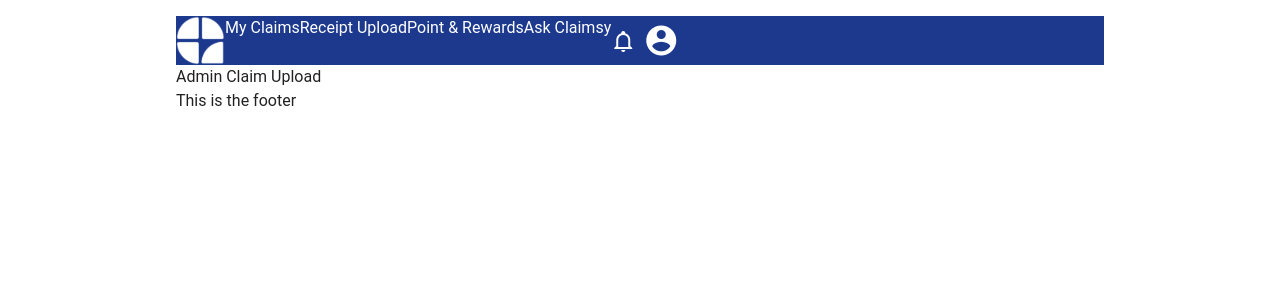
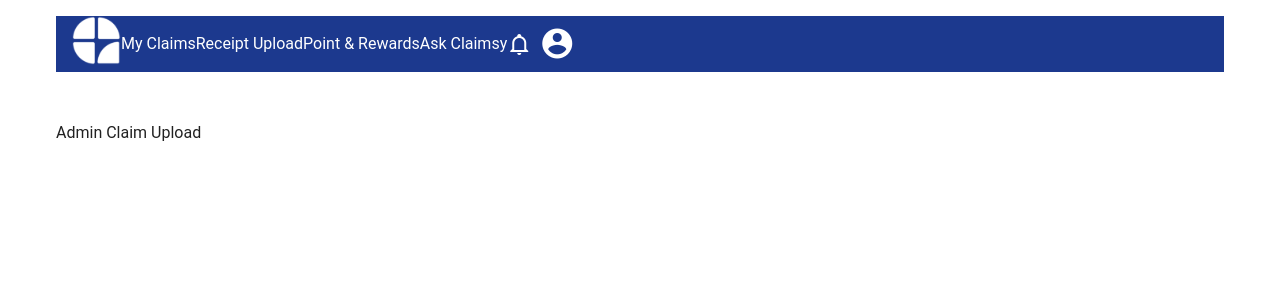
Before and after one commit to leongjs98/claimsy, a Vue app: page /admin/claim/upload in a window 1280 px wide. Shown: the top 300 px of the page. Built offline with nearby package versions, Linux system fonts and the light colour scheme.

Commit message:
basic navbar and sticky chat button

```diff
--- a/src/components.d.ts
+++ b/src/components.d.ts
@@ -9,6 +9,7 @@ export {}
 declare module 'vue' {
   export interface GlobalComponents {
     AppFooter: typeof import('./components/AppFooter.vue')['default']
+    Chatbot: typeof import('./components/chatbot.vue')['default']
     Navbar: typeof import('./components/navbar.vue')['default']
     RouterLink: typeof import('vue-router')['RouterLink']
     RouterView: typeof import('vue-router')['RouterView']
--- /dev/null
+++ b/src/components/chatbot.vue
@@ -0,0 +1,9 @@
+<template>
+  <div
+    class="fixed right-0 bottom-8 left-0 mx-auto flex w-full max-w-6xl justify-end"
+  >
+    <button class="z-50 rounded-full bg-blue-900 p-4">
+      <img class="w-10" src="/logo.svg" alt="Claimsy Logo" />
+    </button>
+  </div>
+</template>
--- a/src/components/navbar.vue
+++ b/src/components/navbar.vue
@@ -1,19 +1,27 @@
 <template>
-  <div>
-    <header class="bg-blue-900 text-white p-4">
+  <div class="mx-auto w-full max-w-6xl">
+    <header
+      class="rounded-2xl bg-blue-900 px-4 text-white shadow-xl/30 shadow-blue-900"
+    >
       <div class="flex justify-between">
         <nav class="flex items-center">
           <a href="/">
             <img class="w-7" src="/logo.svg" alt="Claimsy Logo" />
           </a>
         </nav>
-        <nav class="flex gap-8 justify-between items-center">
-          <a href="employee/claim/all">My Claims</a>
-          <a href="employee/claim/upload">Receipt Upload</a>
-          <a href="#">Point & Rewards</a>
-          <a href="#">Ask Claimsy</a>
+        <nav
+          class="flex items-center justify-between gap-8 text-lg font-semibold"
+        >
+          <a class="py-4" href="employee/claim/all">My Claims</a>
+          <a class="py-4" href="employee/claim/upload">Receipt Upload</a>
+          <a class="py-4" href="#">Point & Rewards</a>
+          <a class="py-4" href="#">Ask Claimsy</a>
+          <!-- <a class="py-4 border-b-blue-900 border-b-5" href="employee/claim/all">My Claims</a> -->
+          <!-- <a class="py-4 border-b-yellow-500 border-b-5" href="employee/claim/upload">Receipt Upload</a> -->
+          <!-- <a class="py-4 border-b-blue-900 border-b-5" href="#">Point & Rewards</a> -->
+          <!-- <a class="py-4 border-b-blue-900 border-b-5" href="#">Ask Claimsy</a> -->
         </nav>
-        <nav class="flex gap-2 items-center">
+        <nav class="flex items-center gap-2">
           <button>
             <v-icon icon="mdi-bell-outline"></v-icon>
           </button>
--- a/src/layouts/default.vue
+++ b/src/layouts/default.vue
@@ -1,12 +1,13 @@
 <template>
-  <v-container class="w-75">
+  <v-container class="">
     <navbar />
+    <chatbot />
 
     <v-main>
       <router-view />
     </v-main>
 
-    <AppFooter />
+    <!-- <AppFooter /> -->
   </v-container>
 </template>
 
```
